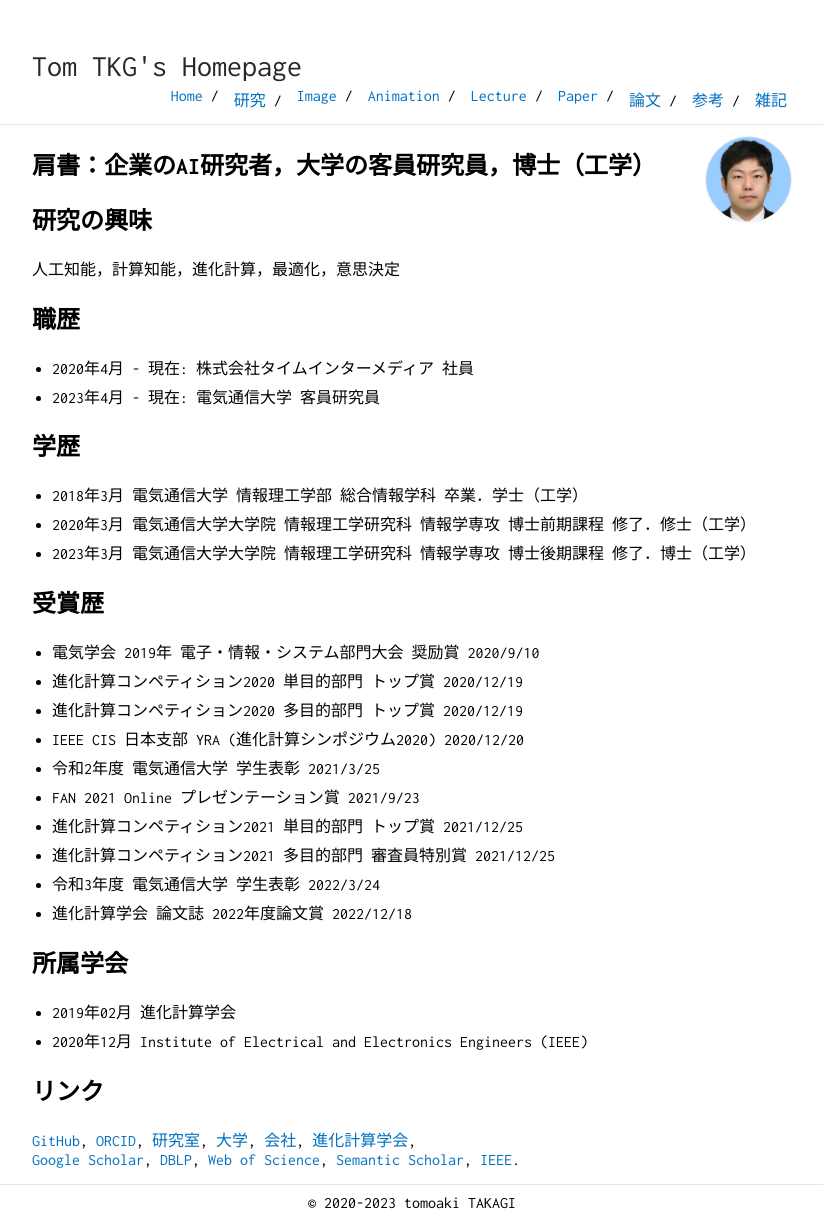
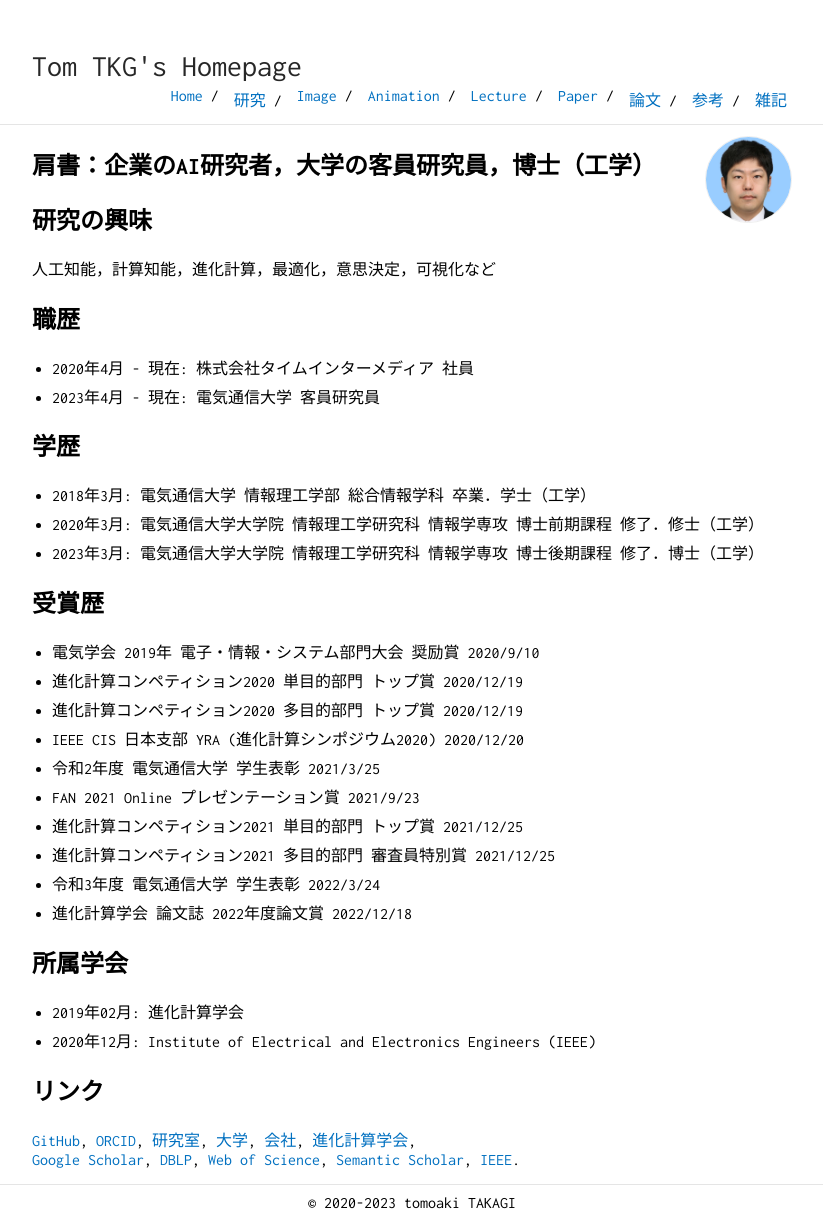
Before and after one commit to tomtkg/tomtkg.github.io, a Jekyll site: the page built from indexJP.md, in a window 1280 px wide. Shown: the whole page, without its empty margins (228-1051 px from the left). Built offline with Jekyll 4.4.1, drawn with Linux system fonts in a browser that asks for light colours.

Commit message:
Update indexJP.md

```diff
--- a/indexJP.md
+++ b/indexJP.md
@@ -8,16 +8,16 @@ title: Tom TKG's Homepage
 ## 肩書：企業のAI研究者，大学の客員研究員，博士（工学）
 
 ## 研究の興味
-人工知能，計算知能，進化計算，最適化，意思決定
+人工知能，計算知能，進化計算，最適化，意思決定，可視化など
 
 ## 職歴
 * 2020年4月 - 現在: 株式会社タイムインターメディア 社員
 * 2023年4月 - 現在: 電気通信大学 客員研究員
 
 ## 学歴
-* 2018年3月 電気通信大学 情報理工学部 総合情報学科 卒業．学士（工学）
-* 2020年3月 電気通信大学大学院 情報理工学研究科 情報学専攻 博士前期課程 修了．修士（工学）
-* 2023年3月 電気通信大学大学院 情報理工学研究科 情報学専攻 博士後期課程 修了．博士（工学）
+* 2018年3月: 電気通信大学 情報理工学部 総合情報学科 卒業．学士（工学）
+* 2020年3月: 電気通信大学大学院 情報理工学研究科 情報学専攻 博士前期課程 修了．修士（工学）
+* 2023年3月: 電気通信大学大学院 情報理工学研究科 情報学専攻 博士後期課程 修了．博士（工学）
 
 ## 受賞歴
 - 電気学会 2019年 電子・情報・システム部門大会 奨励賞 2020/9/10
@@ -32,8 +32,8 @@ title: Tom TKG's Homepage
 - 進化計算学会 論文誌 2022年度論文賞 2022/12/18
 
 ## 所属学会
-* 2019年02月 進化計算学会
-* 2020年12月 Institute of Electrical and Electronics Engineers (IEEE)
+* 2019年02月: 進化計算学会
+* 2020年12月: Institute of Electrical and Electronics Engineers (IEEE)
 
 ## リンク
 [GitHub](https://github.com/tomtkg), [ORCID](https://orcid.org/0000-0003-3748-9797), [研究室](https://nic.lab.uec.ac.jp/index.php/tomoakitakagi), [大学](https://www.uec.ac.jp), [会社](https://www.timedia.co.jp), [進化計算学会](http://www.jpnsec.org),
```
